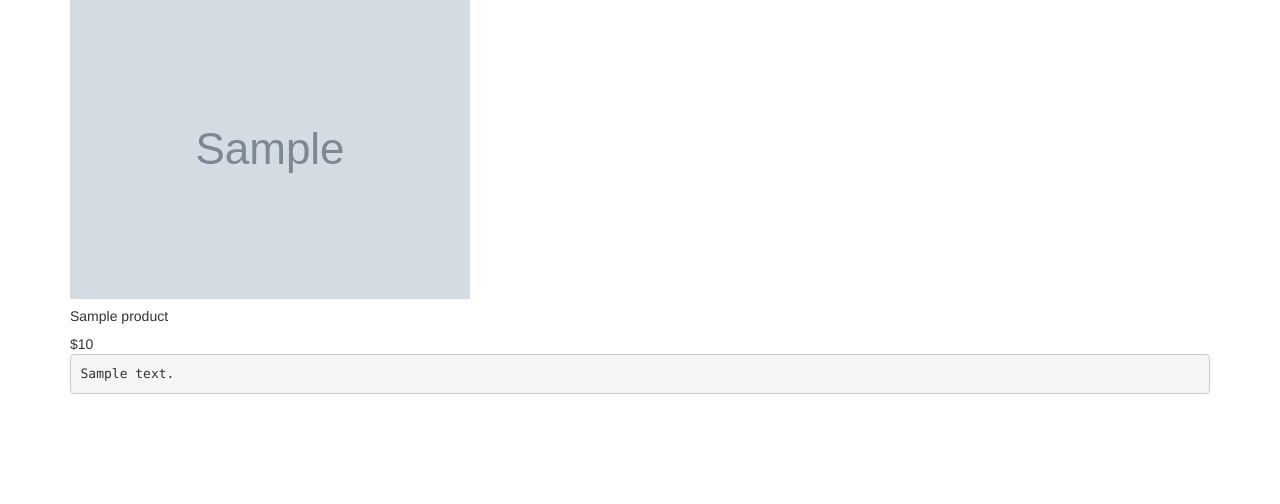
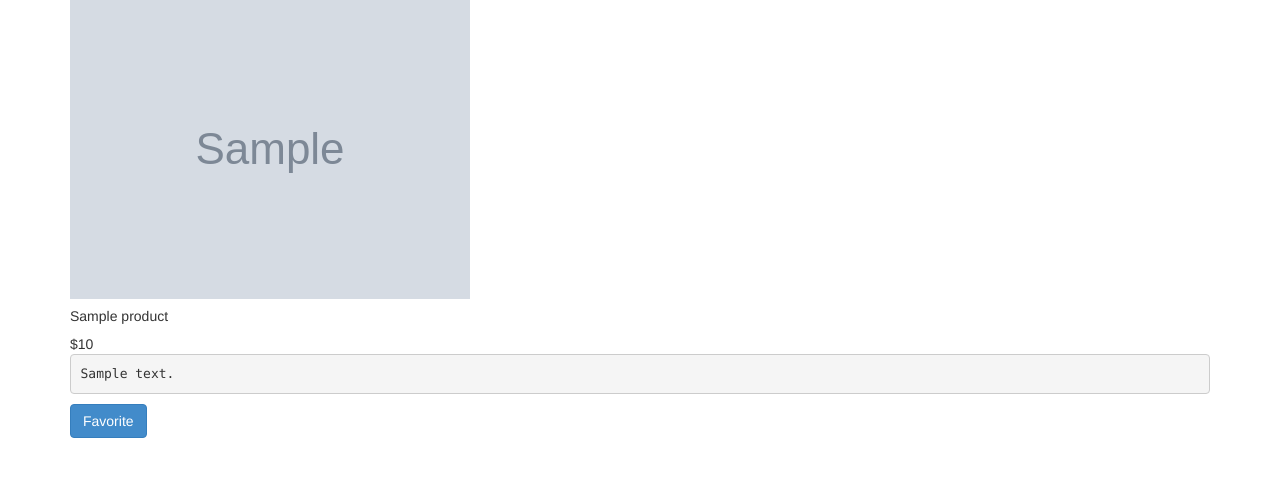
Before and after one commit to youngrok/minishop, a Django app: page /product/1 in a window 1280 px wide. Shown: the part 73-577 px from the top of the page. Run offline with Django 3.2, Linux system fonts and the light colour scheme; tables that the repository leaves empty hold one stand-in row (values such as "Sample post"); grey boxes marked "Sample" are stand-in pictures.

```diff
--- a/shopping/templates/show.html
+++ b/shopping/templates/show.html
@@ -26,6 +26,10 @@
 			<div>${{product.price}}</div>
 			<pre>{{product.description}}</pre>
 		</div>
+		<div>
+			<a href="/favorite/{{product.id}}" class="btn btn-primary">Favorite</a>
+		</div>
 	</div>
+
 </body>
 </html>
```
